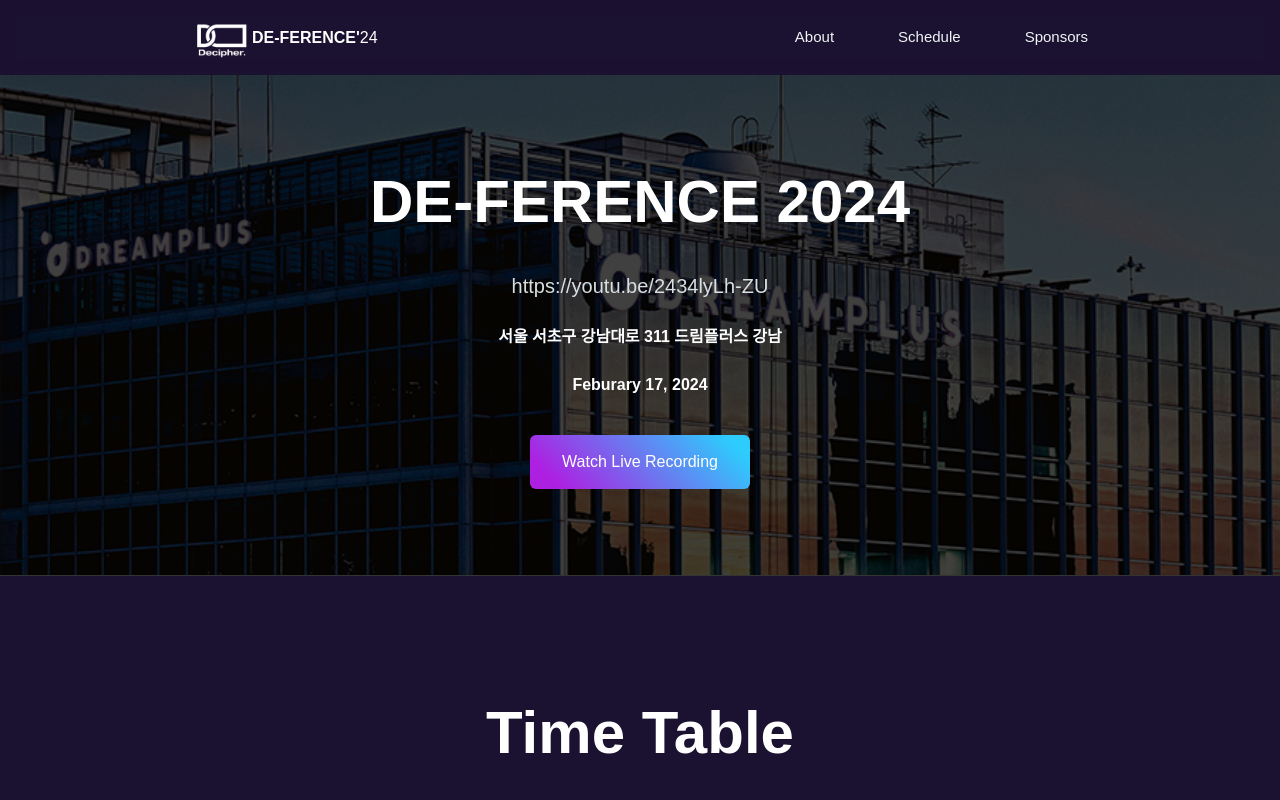
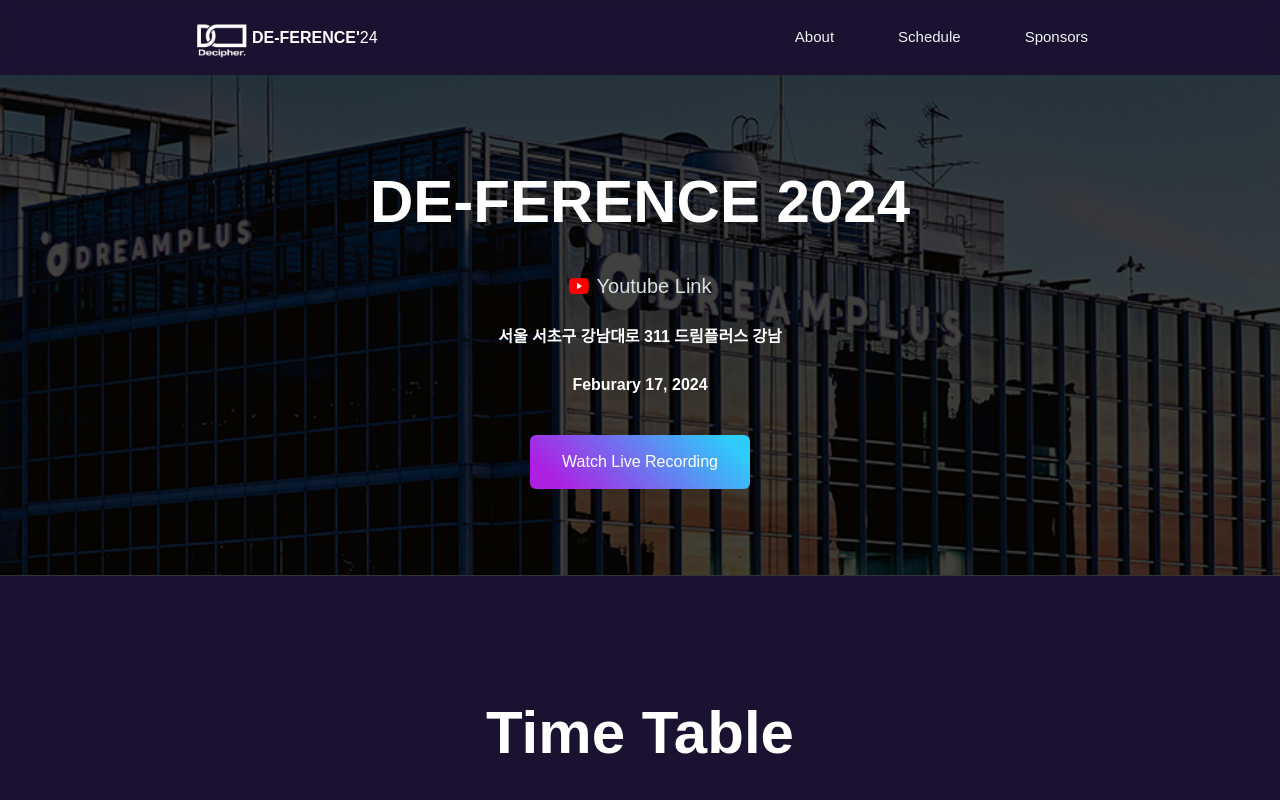
Before and after one commit to wonj1012/deference-website, a Next.js app: page /schedule/2024 in a window 1280 px wide. Shown: the top 800 px of the page. Built offline with nearby package versions, Linux system fonts and the light colour scheme.

Commit message:
Update: embed youtube link

```diff
--- a/components/Typography/paragraph.js
+++ b/components/Typography/paragraph.js
@@ -1,24 +1,36 @@
 export default function Paragraph({
-	typeStyle = 'body-lg',
-	textColor = 'text-gray',
+  typeStyle = "body-lg",
+  textColor = "text-gray",
   fontWeight,
   className,
   children,
+  isYoutubeLink,
 }) {
-	let classNames = '';
+  let classNames = "";
   switch (typeStyle) {
-		case 'body-lg':
-			classNames = `text-[20px] sm:text-[16px] ${fontWeight} ${className || ''}`;
+    case "body-lg":
+      classNames = `text-[20px] sm:text-[16px] ${fontWeight} ${
+        className || ""
+      }`;
       break;
-		case 'body-md':
-			classNames = `text-md ${fontWeight} ${className || ''}`;
+    case "body-md":
+      classNames = `text-md ${fontWeight} ${className || ""}`;
       break;
-		case 'body-sm':
-			classNames = `text-sm ${fontWeight} ${className || ''}`;
+    case "body-sm":
+      classNames = `text-sm ${fontWeight} ${className || ""}`;
       break;
     default:
-			classNames = `text-lg font-regular ${className || ''}`;
+      classNames = `text-lg font-regular ${className || ""}`;
   }
 
-	return <p className={`${textColor} ${classNames}`}>{children}</p>;
+  return isYoutubeLink ? (
+    <a target="_blank" href={children}>
+      <div className={`${textColor} ${classNames} flex gap-2 items-center`}>
+        <img src="/img/youtube.png" alt="youtube" className="w-5 h-4" />
+        <p>Youtube Link</p>
+      </div>
+    </a>
+  ) : (
+    <p className={`${textColor} ${classNames}`}>{children}</p>
+  );
 }
--- a/components/Venue/venue.js
+++ b/components/Venue/venue.js
@@ -27,7 +27,7 @@ function Venue({ className, city }) {
             {city.name},<br />
             {city.country}
           </Heading>
-          <Paragraph className="pt-[16px] pb-[8px]">
+          <Paragraph className="pt-[16px] pb-[8px]" isYoutubeLink={true}>
             {city.description}
           </Paragraph>
         </div>
--- a/config/city-lists.json
+++ b/config/city-lists.json
@@ -4,7 +4,7 @@
     "name": "DE-FERENCE 2024",
     "country": "Proof of Contribution",
     "date": "Feburary 17, 2024",
-    "description": "https://youtu.be/2434lyLh-ZU",
+    "description": "https://youtu.be/BUeASMj8MKI",
     "img": "/img/deference2024.png",
     "address": "서울 서초구 강남대로 311 드림플러스 강남",
     "sponsors": ["/img/sponsors.png"],
--- a/pages/schedule/[id].js
+++ b/pages/schedule/[id].js
@@ -40,7 +40,9 @@ function Venue({ city }) {
         <div className="w-full h-full kinda-dark items-center flex flex-col justify-between">
           <div className="mt-[82px] container text-center flex flex-col items-center w-[1100px] lg:w-full sm:text-center">
             <Heading className="text-white">{city.name}</Heading>
-            <Paragraph className="mt-[24px]">{city.description}</Paragraph>
+            <Paragraph className="mt-[24px]" isYoutubeLink={true}>
+              {city.description}
+            </Paragraph>
 
             <Heading typeStyle="lg" className="text-white mt-[24px]">
               {city.address}
```
Lines whose indentation alone changed are shown as unchanged.
